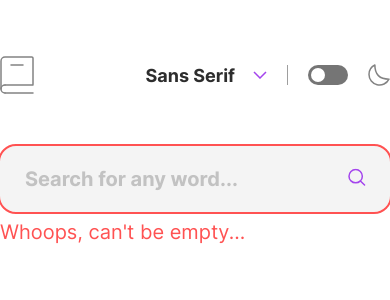
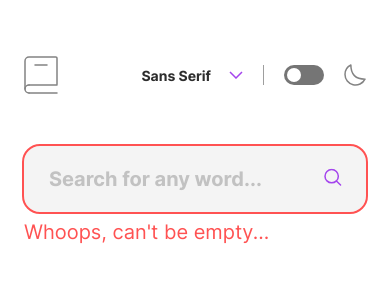
Before and after one commit to linhnvh15vn/dictionary-web-app, a Next.js app: page / in a window 390 px wide. Shown: the top 300 px of the page. Built offline with nearby package versions, Linux system fonts and the light colour scheme.

Commit message:
style: add responsive layout

```diff
--- a/src/app/globals.css
+++ b/src/app/globals.css
@@ -55,7 +55,8 @@ body {
   color: var(--foreground);
   background: var(--background);
   font-family: 'Inter', 'Lora', 'Inconsolata';
-  max-width: 736px;
+  max-width: 768px;
+  padding: 0 40px;
   margin: 0 auto;
   -webkit-font-smoothing: antialiased;
   -moz-osx-font-smoothing: grayscale;
@@ -78,10 +79,12 @@ h1 {
 
 h2 {
   font-size: 24px;
+  font-weight: 400;
 }
 
 h3 {
   font-size: 20px;
+  font-weight: 400;
 }
 
 @media (prefers-color-scheme: dark) {
@@ -89,3 +92,17 @@ h3 {
     color-scheme: dark;
   }
 }
+
+@media screen and (max-width: 640px) {
+  body {
+    padding: 0 24px;
+  }
+
+  h1 {
+    font-size: 32px;
+  }
+
+  h2 {
+    font-size: 18px;
+  }
+}
--- a/src/components/dropdown/dropdown.module.scss
+++ b/src/components/dropdown/dropdown.module.scss
@@ -6,6 +6,10 @@
 
   &:focus-visible {
     outline: none;
+  }
+
+  @media screen and (max-width: 640px) {
+    font-size: 14px;
   }
 }
 
--- a/src/providers/font-provider.tsx
+++ b/src/providers/font-provider.tsx
@@ -23,9 +23,16 @@ export const FontContext = createContext<FontContextProps>({
 });
 
 export function FontProvider({ children }: FontProviderProps) {
-  const [font, setFont] = useState(
-    () => localStorage.getItem('font') ?? 'Inter',
-  );
+  const [font, setFont] = useState('');
+
+  useEffect(() => {
+    const storeFont = localStorage.getItem('font');
+    if (storeFont) {
+      setFont(storeFont);
+    }
+
+    setFont('Inter');
+  }, []);
 
   useEffect(() => {
     document.body.style.fontFamily = font;
```
